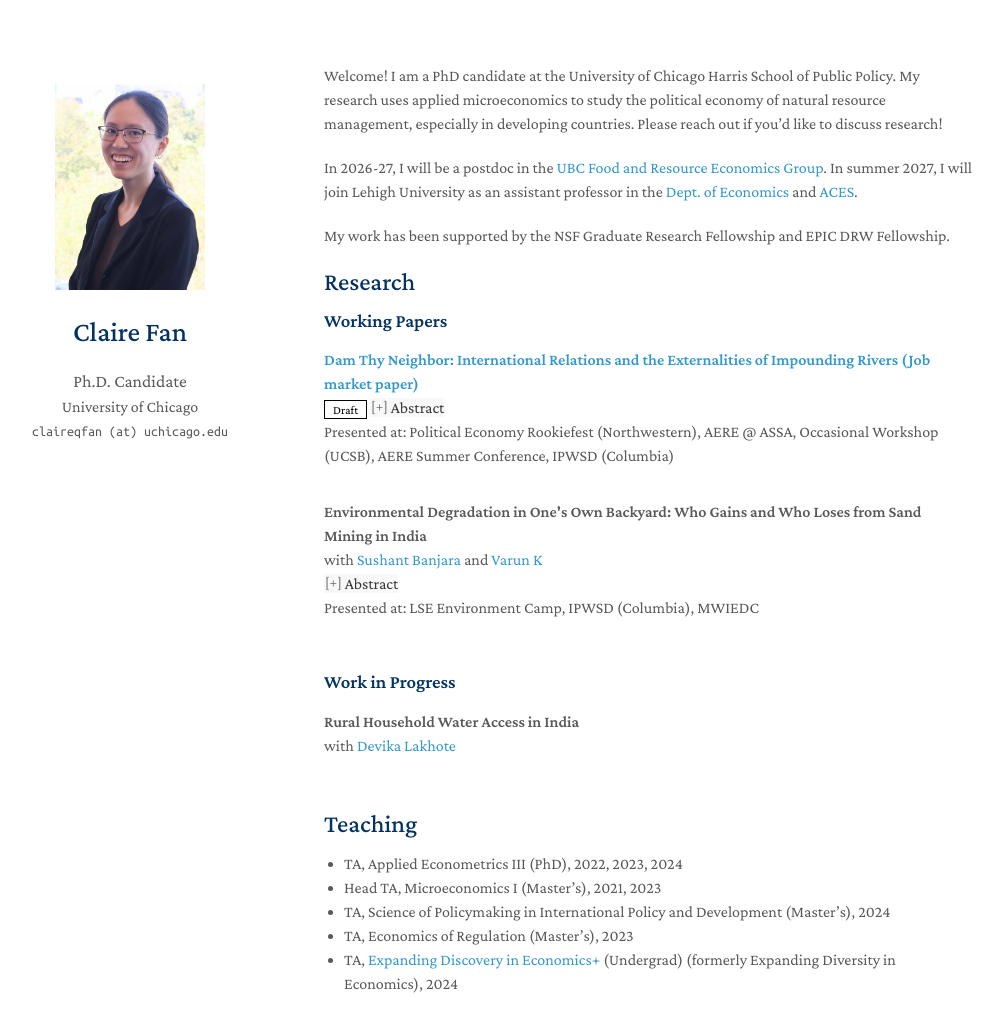
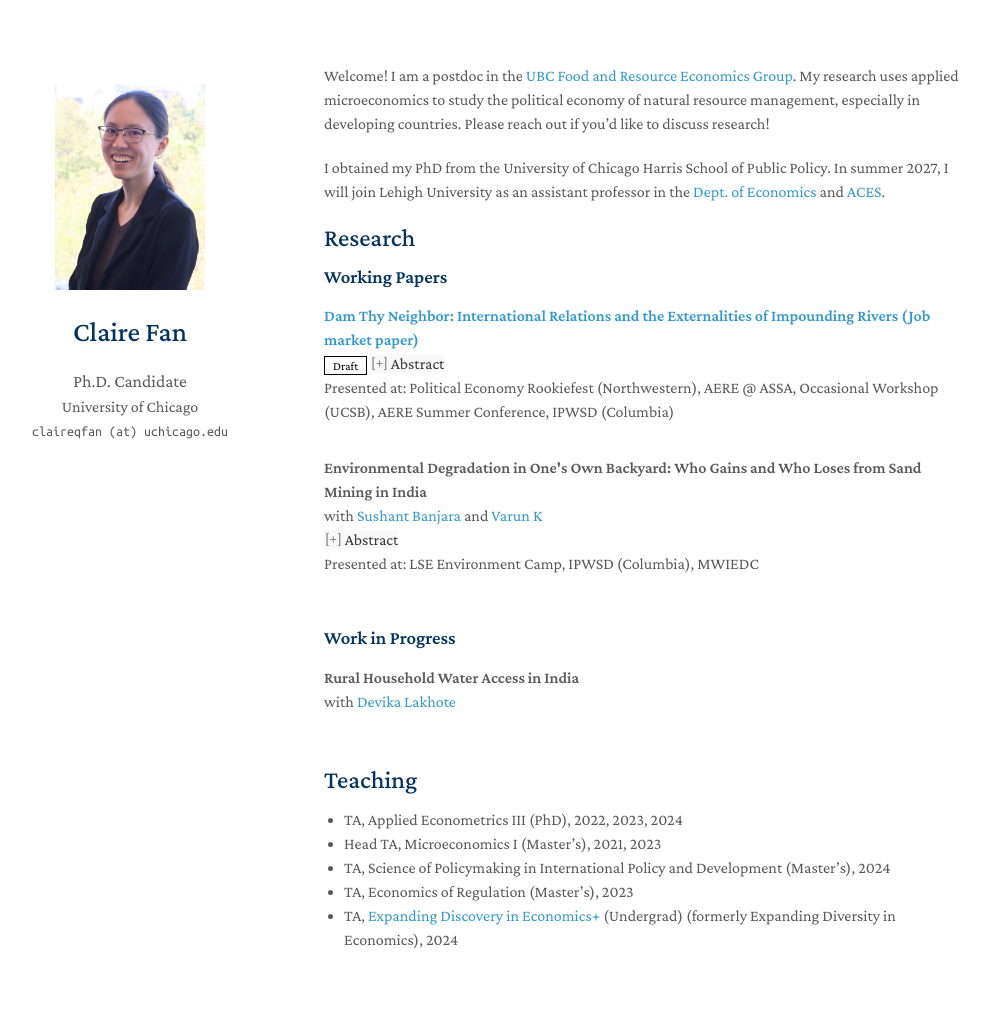
Before and after one commit to claireqfan/claireqfan.github.io, a Jekyll site: the page built from index.md, in a window 1280 px wide and 1090 px high. Shown: the top 1032 px of the window, without its empty margins (146-1148 px from the left). Built offline with Jekyll 4.4.1, drawn with Linux system fonts in a browser that asks for light colours; nearby versions of some CDN libraries; a style sheet for code colours, icons or effects is not loaded.

Commit message:
updating postdoc status

```diff
--- a/index.md
+++ b/index.md
@@ -4,11 +4,9 @@ layout: homepage
 
 <!-- ## About Me -->
 
-Welcome! I am a PhD candidate at the University of Chicago Harris School of Public Policy. My research uses applied microeconomics to study the political economy of natural resource management, especially in developing countries. Please reach out if you'd like to discuss research!
+Welcome! I am a postdoc in the [UBC Food and Resource Economics Group](https://fre-research.landfood.ubc.ca/). My research uses applied microeconomics to study the political economy of natural resource management, especially in developing countries. Please reach out if you'd like to discuss research!
 
-In 2026-27, I will be a postdoc in the [UBC Food and Resource Economics Group](https://fre-research.landfood.ubc.ca/). In summer 2027, I will join Lehigh University as an assistant professor in the [Dept. of Economics](https://business.lehigh.edu/departments/economics) and [ACES](https://aces.lehigh.edu/).
-
-My work has been supported by the NSF Graduate Research Fellowship and EPIC DRW Fellowship.
+I obtained my PhD from the University of Chicago Harris School of Public Policy. In summer 2027, I will join Lehigh University as an assistant professor in the [Dept. of Economics](https://business.lehigh.edu/departments/economics) and [ACES](https://aces.lehigh.edu/).
 
 
 <!--
```
